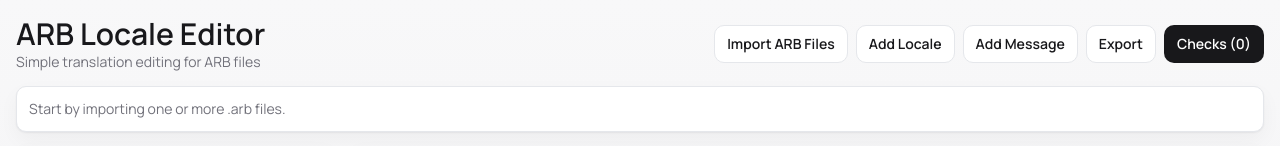
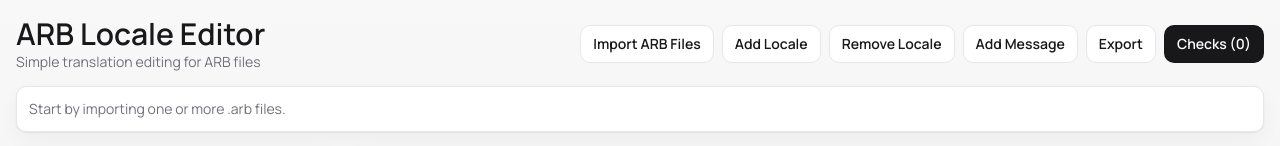
Before and after one commit to ShulertInc/arb-editor, a React (Vite) app: page / in a window 1280 px wide. Shown: the top 146 px of the page. Built offline with nearby package versions, Linux system fonts and the light colour scheme; no server answers.

Commit message:
Add a button to remove empty locales

```diff
--- a/src/components/Header.jsx
+++ b/src/components/Header.jsx
@@ -93,6 +93,46 @@ export default function Header({
         queueSave(nextLocales);
     }
 
+    function handleRemoveLocale() {
+        if (locales.size === 0) {
+            setStatus('No locales to remove.');
+            return;
+        }
+
+        const localeList = Array.from(locales.keys()).join(', ');
+        const locale = window.prompt(
+            `Enter locale to remove (available: ${localeList}):`,
+        );
+        if (!locale) return;
+        if (!locales.has(locale)) {
+            setStatus(`Locale ${locale} does not exist.`);
+            return;
+        }
+
+        const arb = locales.get(locale);
+        const keys = Object.entries(arb).filter(
+            ([key, value]) => !key.startsWith('@@') && value !== '',
+        );
+
+        if (keys.length > 0) {
+            window.alert(
+                `Locale ${locale} has ${keys.length} message(s). Remove them before deleting the locale.`,
+            );
+            return;
+        }
+
+        const nextLocales = new Map(locales);
+        nextLocales.delete(locale);
+        setLocales(nextLocales);
+
+        if (selectedLocale === locale) {
+            setSelectedLocale(getTemplateLocale(nextLocales, null));
+        }
+
+        setStatus(`Removed locale ${locale}.`);
+        queueSave(nextLocales);
+    }
+
     function handleAddMessage() {
         if (locales.size === 0) {
             setStatus('Add a locale first, then create message keys.');
@@ -152,6 +192,12 @@ export default function Header({
                 </button>
                 <button
                     className={outlineButtonClass}
+                    onClick={handleRemoveLocale}
+                >
+                    Remove Locale
+                </button>
+                <button
+                    className={outlineButtonClass}
                     onClick={handleAddMessage}
                 >
                     Add Message
```
